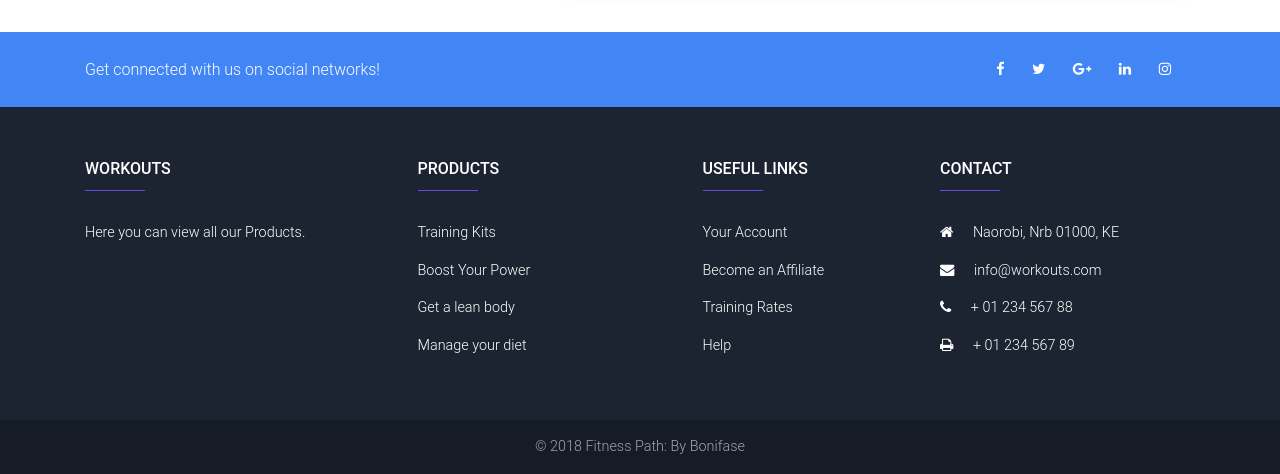
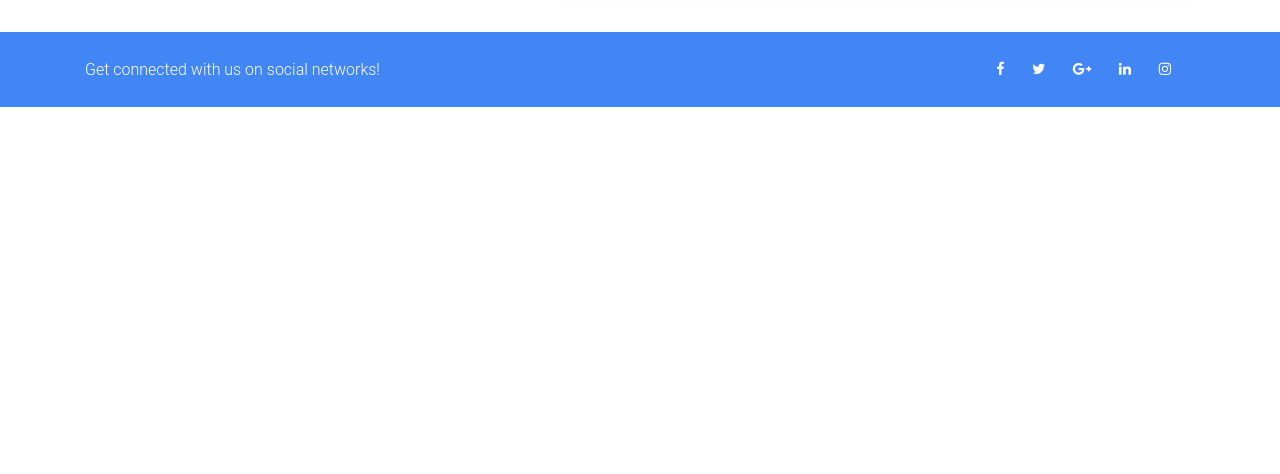
Before and after one commit to Bonifase/Workout-path, a Flask app: page / in a window 1280 px wide. Shown: the part 3072-3546 px from the top of the page. After the commit the page ends 3179 px from the top, so only its background shows below. Run offline with Flask 2, Linux system fonts and the light colour scheme; some libraries are stand-ins or nearby versions.

Commit message:
rework landing page

```diff
--- a/workout/static/css/style.css
+++ b/workout/static/css/style.css
@@ -3,13 +3,12 @@ body {
     color: #5a5a5a;
   }
 
-#intro {
-  color: red;
-  background-image: url( img/showcase.jpg )no-repeat center center fixed;
-  -webkit-background-size: cover;
-  -moz-background-size: cover;
-  -o-background-size: cover;
-  background-size: cover;
+  #intro {
+    background: url("https://mdbootstrap.com/img/Photos/Horizontal/Nature/full%20page/img%20%283%29.jpg")no-repeat center center fixed;
+    -webkit-background-size: cover;
+    -moz-background-size: cover;
+    -o-background-size: cover;
+    background-size: cover;
 }
 
 .top-nav-collapse {
--- a/workout/templates/index.html
+++ b/workout/templates/index.html
@@ -386,90 +386,5 @@
             </div>
         </div>
         <!-- Social buttons -->
-        <!--Footer Links-->
-        <div class="container mt-5 mb-4 text-center text-md-left">
-                <div class="row mt-3">
-
-                    <!--First column-->
-                    <div class="col-md-3 col-lg-4 col-xl-3 mb-4">
-                        <h6 class="text-uppercase font-weight-bold">
-                            <strong>Workouts</strong>
-                        </h6>
-                        <hr class="deep-purple accent-2 mb-4 mt-0 d-inline-block mx-auto" style="width: 60px;">
-                        <p>Here you can view all our Products.</p>
-                    </div>
-                    <!--/.First column-->
-
-                    <!--Second column-->
-                    <div class="col-md-2 col-lg-2 col-xl-2 mx-auto mb-4">
-                        <h6 class="text-uppercase font-weight-bold">
-                            <strong>Products</strong>
-                        </h6>
-                        <hr class="deep-purple accent-2 mb-4 mt-0 d-inline-block mx-auto" style="width: 60px;">
-                        <p>
-                            <a href="#!">Training Kits</a>
-                        </p>
-                        <p>
-                            <a href="#!">Boost Your Power</a>
-                        </p>
-                        <p>
-                            <a href="#!">Get a lean body</a>
-                        </p>
-                        <p>
-                            <a href="#!">Manage your diet</a>
-                        </p>
-                    </div>
-                    <!--/.Second column-->
-
-                    <!--Third column-->
-                    <div class="col-md-3 col-lg-2 col-xl-2 mx-auto mb-4">
-                        <h6 class="text-uppercase font-weight-bold">
-                            <strong>Useful links</strong>
-                        </h6>
-                        <hr class="deep-purple accent-2 mb-4 mt-0 d-inline-block mx-auto" style="width: 60px;">
-                        <p>
-                            <a href="#!">Your Account</a>
-                        </p>
-                        <p>
-                            <a href="#!">Become an Affiliate</a>
-                        </p>
-                        <p>
-                            <a href="#!">Training Rates</a>
-                        </p>
-                        <p>
-                            <a href="#!">Help</a>
-                        </p>
-                    </div>
-                    <!--/.Third column-->
-
-                    <!--Fourth column-->
-                    <div class="col-md-4 col-lg-3 col-xl-3">
-                        <h6 class="text-uppercase font-weight-bold">
-                            <strong>Contact</strong>
-                        </h6>
-                        <hr class="deep-purple accent-2 mb-4 mt-0 d-inline-block mx-auto" style="width: 60px;">
-                        <p>
-                            <i class="fa fa-home mr-3"></i> Naorobi, Nrb 01000, KE</p>
-                        <p>
-                            <i class="fa fa-envelope mr-3"></i> info@workouts.com</p>
-                        <p>
-                            <i class="fa fa-phone mr-3"></i> + 01 234 567 88</p>
-                        <p>
-                            <i class="fa fa-print mr-3"></i> + 01 234 567 89</p>
-                    </div>
-                    <!--/.Fourth column-->
-
-                </div>
-            </div>
-            <!--/.Footer Links-->
-
-            <!--Copyright-->
-            <div class="footer-copyright py-3 text-center">
-                © 2018 Fitness Path: By Bonifase </a>
-            </div>
-            <!--/.Copyright-->
-
-        </footer>
-        <!--/.Footer-->
 
 {% endblock content %}
--- a/workout/templates/layout.html
+++ b/workout/templates/layout.html
@@ -77,9 +77,19 @@
                          <li class="nav-item">
                             <a class="nav-link" href="#" role="tab" aria-selected="true">Login</a>
                             </li>
-                            <li class="nav-item">
-                            <a class="nav-link" data-toggle="tab" href="#navbarLogin-signup" role="tab" aria-selected="false">Register</a>
-                            </li>
+                          <li class="nav-item">
+                          <a class="nav-link" data-toggle="tab" href="#navbarLogin-signup" role="tab" aria-selected="false">Register</a>
+                          </li>
+                          <li class="nav-item dropdown">
+                              <a class="nav-link dropdown-toggle" href="#" id="navbarDropdownMenuLink" data-toggle="dropdown" aria-haspopup="true" aria-expanded="false">
+                                  <i class="fa fa-user"></i>
+                                  <span class="clearfix d-none d-sm-inline-block">Account</span>
+                              </a>
+                              <div class="dropdown-menu dropdown-menu-right" aria-labelledby="navbarDropdownMenuLink">
+                                  <a class="dropdown-item" href="#">Profile</a>
+                                  <a class="dropdown-item" href="#">Loout</a>
+                              </div>
+                          </li>
                     </ul>
 
                 </div>
```
